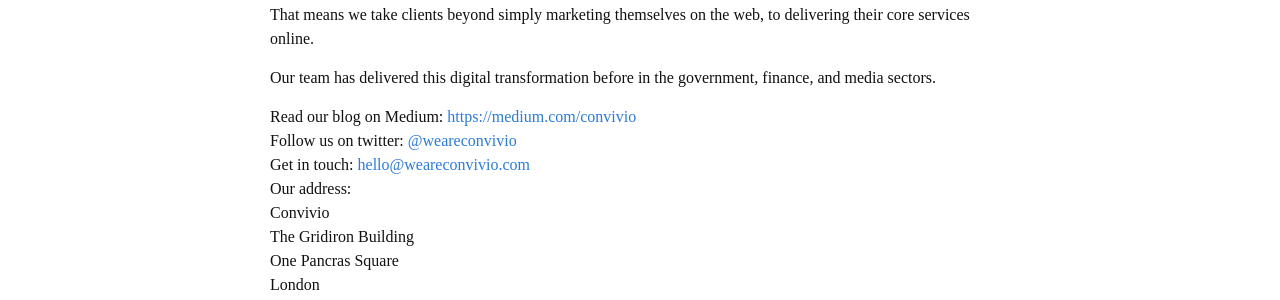
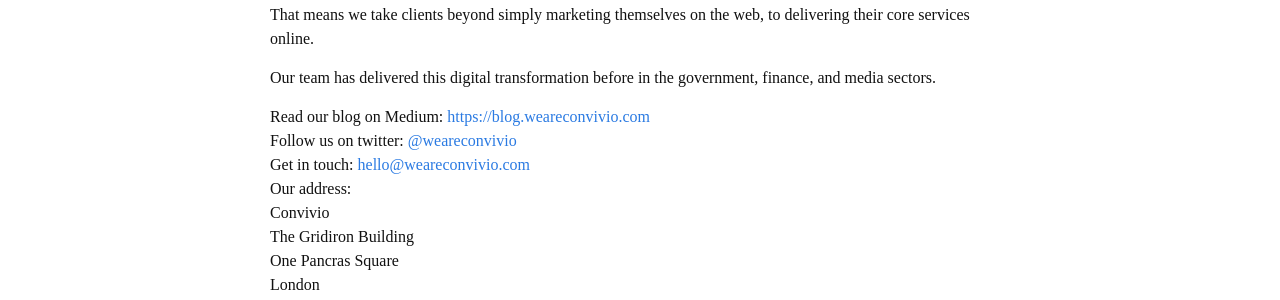
Before and after one commit to crablab/Convivio-Site, a Jekyll site: the page built from index.md, in a window 1280 px wide. Shown: the part 135-435 px from the top of the page. Built offline with Jekyll 4.4.1, drawn with Linux system fonts in a browser that asks for light colours; some of the changed lines change nothing that is shown.

Commit message:
Updated url to blog.weareconvivio.com

```diff
--- a/index.md
+++ b/index.md
@@ -9,7 +9,7 @@
 
 Our team has delivered this digital transformation before in the government, finance, and media sectors.
 
-Read our blog on Medium: [https://medium.com/convivio](https://medium.com/convivio)
+Read our blog on Medium: [https://blog.weareconvivio.com](https://blog.weareconvivio.com)
 Follow us on twitter: [@weareconvivio](https://twitter.com/weareconvivio)
 Get in touch: <hello@weareconvivio.com>
 Our address:
@@ -19,4 +19,4 @@
 London
 N1C 4AG
 
-This is release 1 of our website, our ‘minimum launchable product’. We’re going to work in the open to develop our site, so you can see our workings-out. Follow thinking and progress on our [blog](https://medium.com/convivio).
+This is release 1 of our website, our ‘minimum launchable product’. We’re going to work in the open to develop our site, so you can see our workings-out. Follow thinking and progress on our [blog](https://blog.weareconvivio.com).
```
